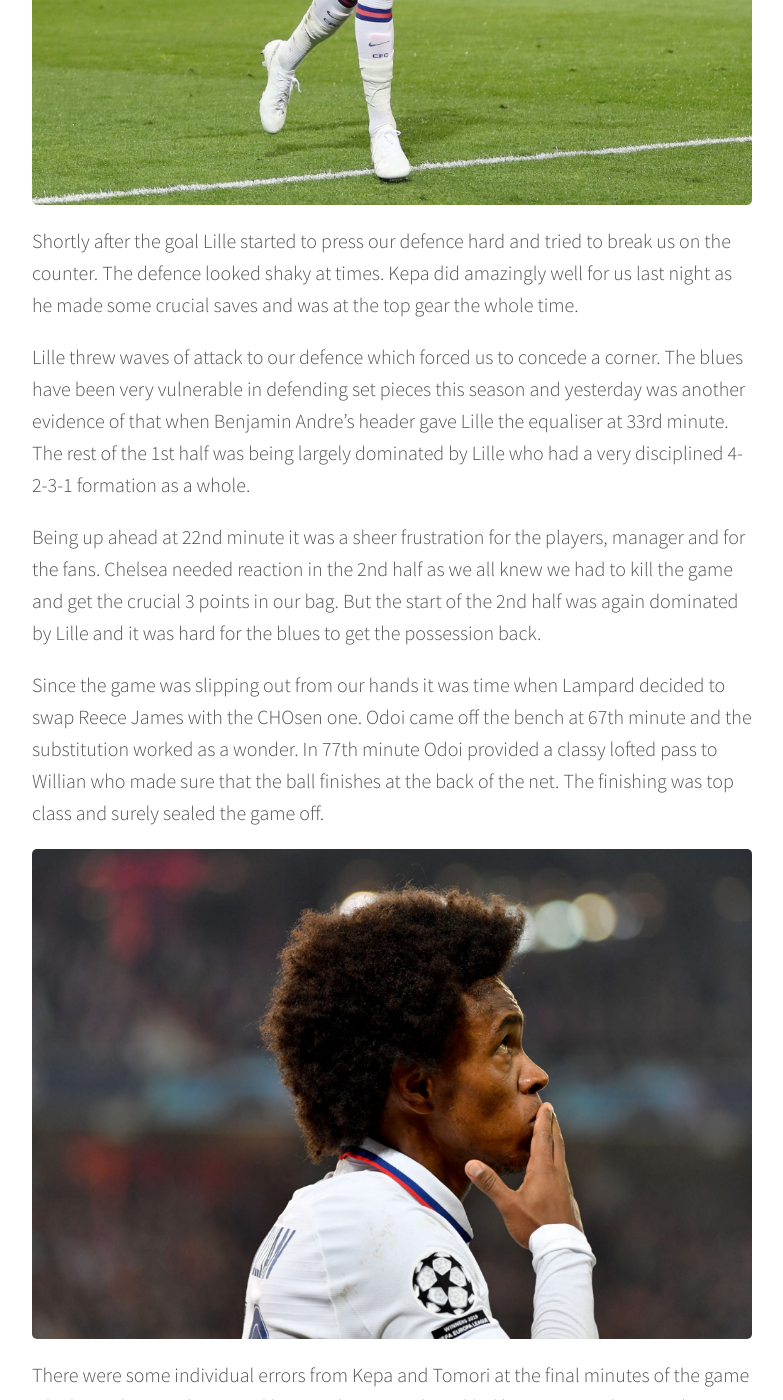
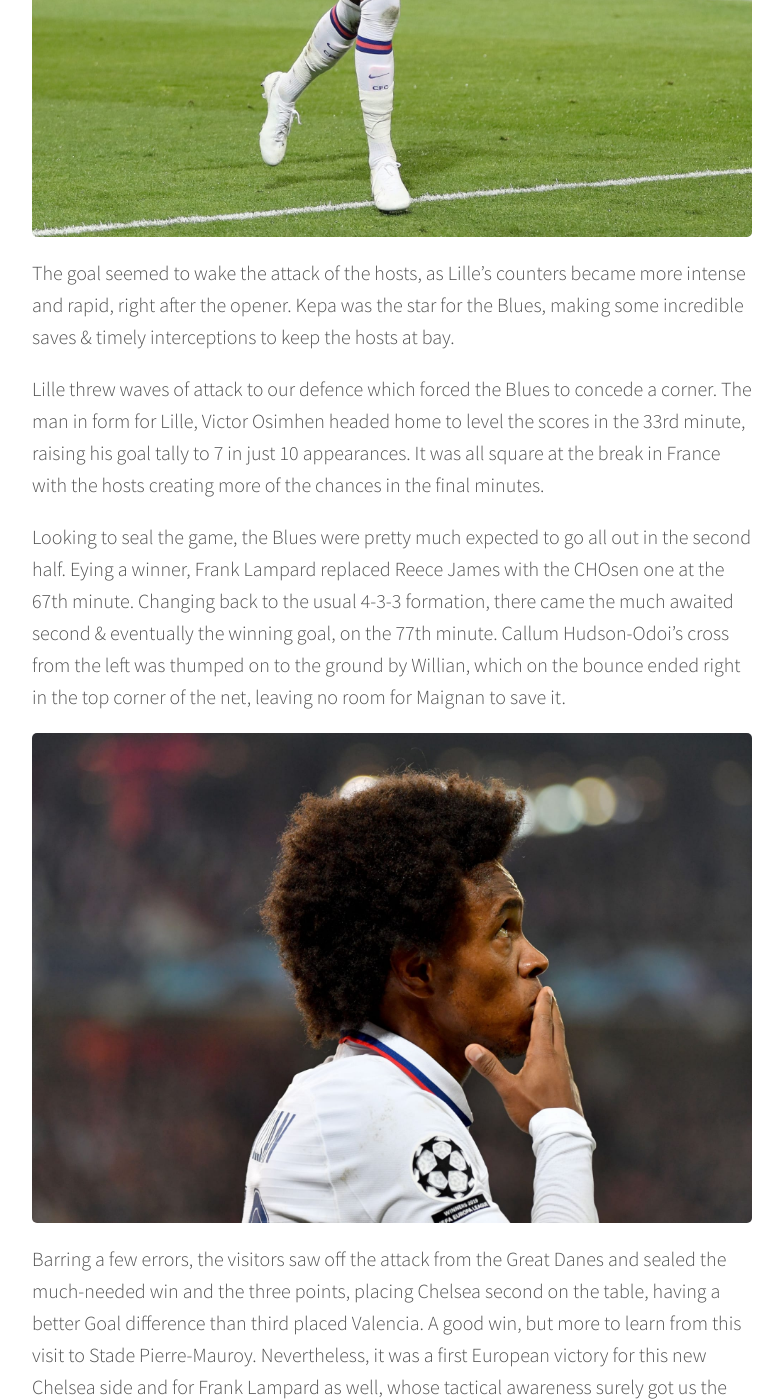
Before and after one commit to chelseafcindia/blog, a Jekyll site: the page built from _posts/2019-10-04-losc-lille-vs-chelsea-fc-post-match-review.markdown, in a window 1280 px wide and 1400 px high, scrolled down 1706 px. Shown: the whole window, without its empty margins (248-1031 px from the left). Built offline with Jekyll 4.4.1, drawn with Linux system fonts in a browser that asks for light colours; some of the changed text lies outside the part shown.

Commit message:
Updated Losc Lille Vs Chelsea Fc Post Match Review

```diff
--- a/_posts/2019-10-04-losc-lille-vs-chelsea-fc-post-match-review.markdown
+++ b/_posts/2019-10-04-losc-lille-vs-chelsea-fc-post-match-review.markdown
@@ -13,24 +13,21 @@ tags:
 
 ![Tam Celebration.jpeg](/uploads/Tam%20Celebration.jpeg)
 
-The Blues manage to pick up the first 3 points in the UEFA Champions league fixture against the French Ligue 1 club Lille. After an unfortunate defeat against Valencia at home it was a crucial game to get the Champions league run back on track.
+After two consecutive and comfortable wins over Grimsby and Brighton, Chelsea were up against Lille OSC in France. The Blues managed to pick up the first 3 points in Europe in the UEFA Champions League this season. It was definitely a breather after an unfortunate defeat against Valencia at home, it was a crucial game to get the Champions League run back on track.
 
-The boys started off well and controlled the opening 10 minutes of the game. The build-up play from the back looked promising and we had few chances at the start of the game. It was great to have Kante back at the squad as he lifted the morale of the players and added defensive stability at the back. We were moving the ball nice and quick and the passing was at the top level. This resulted in giving us the 1st goal from our homegrown beast “Tammy Abraham” from a beautiful lofted pass by Tomori who happens to be another gem of our Chelsea academy. The finishing was top class and it also marked his 1st goal in any European tournament which surely was a moment to remember for him on his special day.
+Chelsea started off well in the opening minutes. The build-up play from the back looked promising, creating a few chances as well, but without luck. It was great to have Kante back as he lifted the morale of the players and added defensive stability to the squad. We were moving the ball nice and quick and this, in the 22nd minute, resulted in the first goal. A brilliant finish from Tammy to open the scoring, beating the offside trap from a delivery from Tomori. This well finished goal marked Tammy’s first European goal and the fact that it came on his birthday, made it more special. This was first goal for Chelsea in this season’s European campaign as well.
 
 ![Abraham Celebration.jpeg](/uploads/Abraham%20Celebration.jpeg)
 
-Shortly after the goal Lille started to press our defence hard and tried to break us on the counter. The defence looked shaky at times. Kepa did amazingly well for us last night as he made some crucial saves and was at the top gear the whole time.
+The goal seemed to wake the attack of the hosts, as Lille’s counters became more intense and rapid, right after the opener. Kepa was the star for the Blues, making some incredible saves & timely interceptions to keep the hosts at bay.
 
-Lille threw waves of attack to our defence which forced us to concede a corner. The blues have been very vulnerable in defending set pieces this season and yesterday was another evidence of that when Benjamin Andre’s header gave Lille the equaliser at 33rd minute. The rest of the 1st half was being largely dominated by Lille who had a very disciplined 4-2-3-1 formation as a whole.
+Lille threw waves of attack to our defence which forced the Blues to concede a corner. The man in form for Lille, Victor Osimhen headed home to level the scores in the 33rd minute, raising his goal tally to 7 in just 10 appearances. It was all square at the break in France with the hosts creating more of the chances in the final minutes.
 
-Being up ahead at 22nd minute it was a sheer frustration for the players, manager and for the fans. Chelsea needed reaction in the 2nd half as we all knew we had to kill the game and get the crucial 3 points in our bag. But the start of the 2nd half was again dominated by Lille and it was hard for the blues to get the possession back.
-
-Since the game was slipping out from our hands it was time when Lampard decided to swap Reece James with the CHOsen one. Odoi came off the bench at 67th minute and the substitution worked as a wonder. In 77th minute Odoi provided a classy lofted pass to Willian who made sure that the ball finishes at the back of the net. The finishing was top class and surely sealed the game off.
+Looking to seal the game, the Blues were pretty much expected to go all out in the second half. Eying a winner, Frank Lampard replaced Reece James with the CHOsen one at the 67th minute. Changing back to the usual 4-3-3 formation, there came the much awaited second & eventually the winning goal, on the 77th minute. Callum Hudson-Odoi’s cross from the left was thumped on to the ground by Willian, which on the bounce ended right in the top corner of the net, leaving no room for Maignan to save it.
 
 ![Willian Celebration.jpeg](/uploads/Willian%20Celebration.jpeg)
 
-There were some individual errors from Kepa and Tomori at the final minutes of the game which nearly costed us a goal but was being nicely tackled by our Spanish No.1.
-The game ended as a win for us but still it showed that there were scopes of improvement in certain moments of the play. Defending looked a bit shaky at times and the finishing in the final third should have been more clinical. Nevertheless it was a first European victory for this new Chelsea side and for Frank Lampard as well whose tactical awareness surely got us the game. But we have to see how he assesses the flaws and makes improvement in the upcoming fixtures for the blues.
+Barring a few errors, the visitors saw off the attack from the Great Danes and sealed the much-needed win and the three points, placing Chelsea second on the table, having a better Goal difference than third placed Valencia. A good win, but more to learn from this visit to Stade Pierre-Mauroy. Nevertheless, it was a first European victory for this new Chelsea side and for Frank Lampard as well, whose tactical awareness surely got us the game. But one has to see how he assesses the areas of improvement in the upcoming fixtures for the Blues.
 
 > Keep The Blue Flag Flying High!!
 
```
